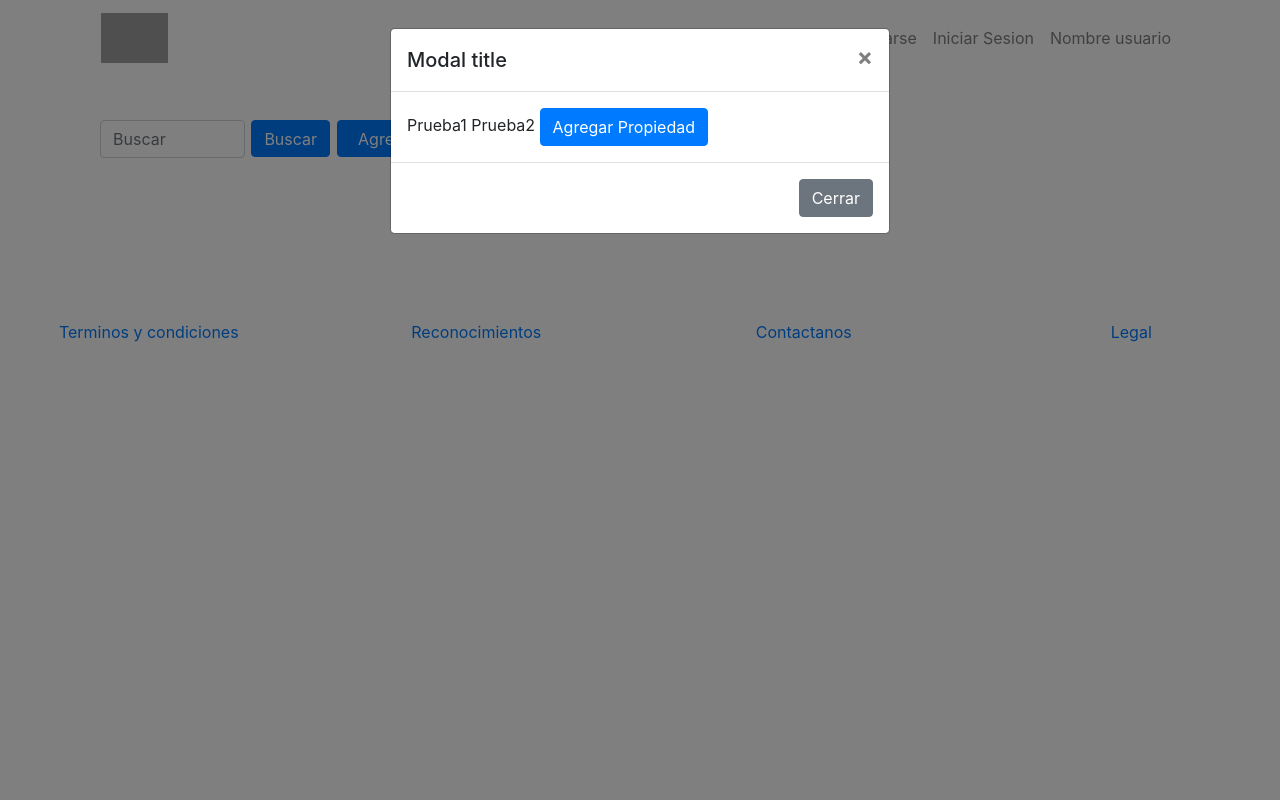
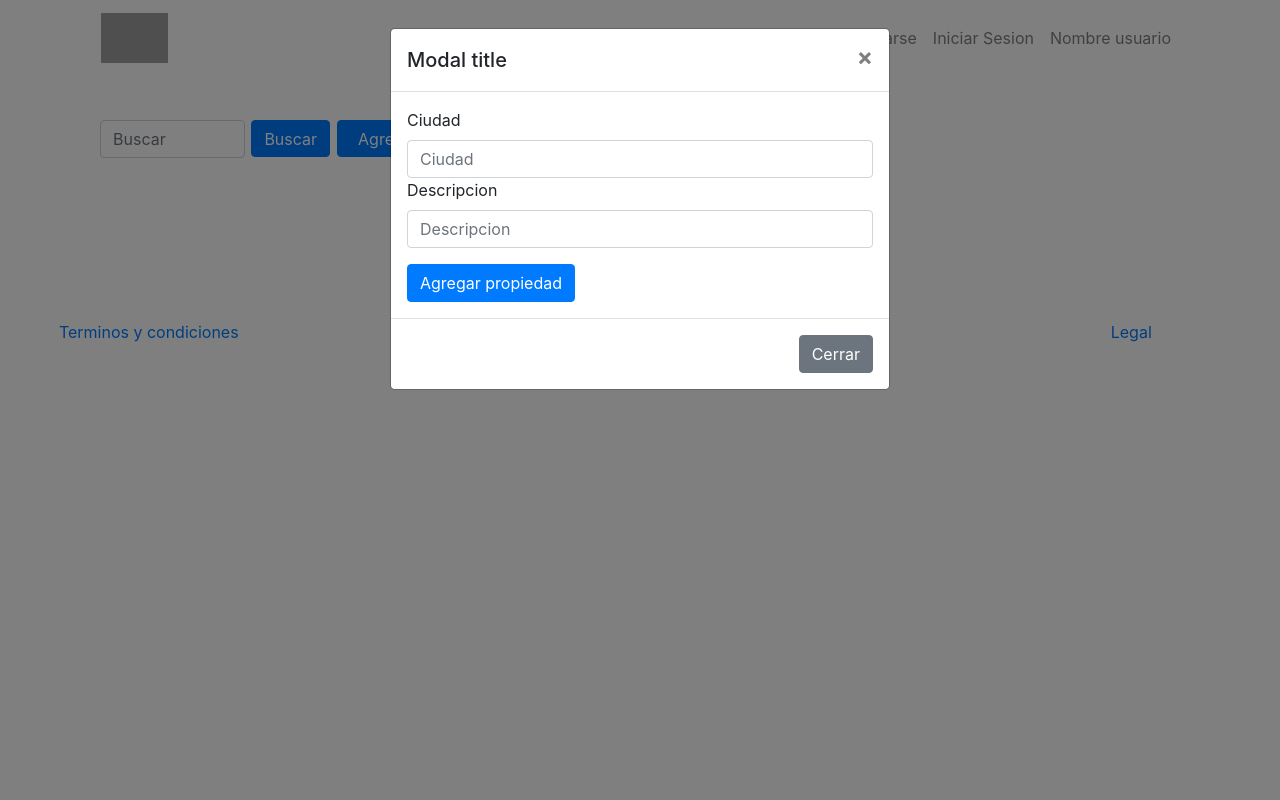
Before and after one commit to ag94e/InmobiNova, a Django app: page /houses/ in a window 1280 px wide, after a click on "Agregar Propiedad". Run offline with Django 3.2, Linux system fonts and the light colour scheme; data that the repository does not hold is empty; some libraries are stand-ins or nearby versions; grey boxes are pictures that could not be loaded.

Commit message:
Modify Form Register

```diff
--- a/gestionpedidos/templates/houses.html
+++ b/gestionpedidos/templates/houses.html
@@ -30,10 +30,17 @@
         </button>
       </div>
       <div class="modal-body">
-        <form action="https://www.google.com/">
-            <p1>Prueba1</p1>
-            <p1>Prueba2</p1>
-            <input class="btn btn-primary" type="submit" value="Agregar Propiedad">
+        <form action="https://www.google.com/" method="post">
+            {% csrf_token %}
+
+          <div class="form-group">
+            <label for="exampleInputEmail1">Ciudad</label>
+            <input type="email" class="form-control" id="exampleInputEmail1" aria-describedby="emailHelp" placeholder="Ciudad">
+
+            <label for="exampleInputEmail1">Descripcion</label>
+            <input type="email" class="form-control" id="exampleInputEmail1" aria-describedby="emailHelp" placeholder="Descripcion">
+          </div>
+          <button type="submit" class="btn btn-primary">Agregar propiedad</button>
         </form>
       </div>
       <div class="modal-footer">
```
